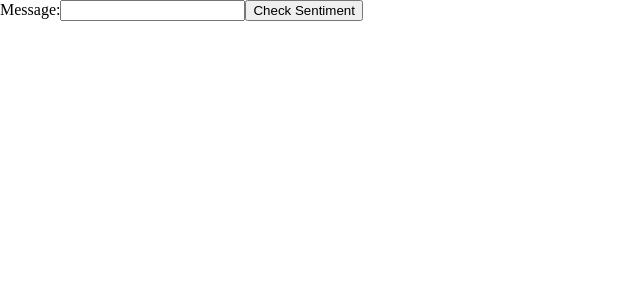
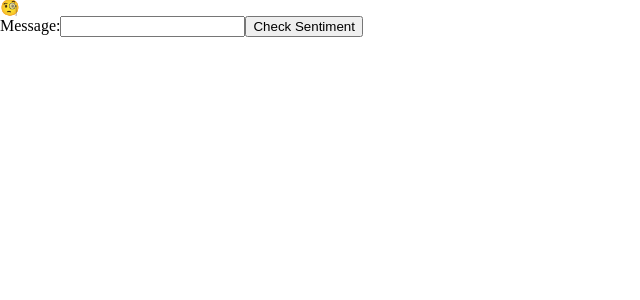
Before and after one commit to mistercanderson/overthunk, a React (Create React App) app: page / in a window 1280 px wide. Shown: the top 300 px of the page, without its empty margins (0-640 px from the left). Built offline with nearby package versions, Linux system fonts and the light colour scheme.

Commit message:
Add emoji expressions

```diff
--- a/src/App.js
+++ b/src/App.js
@@ -8,9 +8,24 @@ export default function App() {
   const [drafts, setDrafts] = useState([]);
   const [sentiment, setSentiment] = useState('');
   const [message, setMessage] = useState('');
+  const [emoji, setEmoji] = useState('🧐');
 
   useEffect(() => {
     setSentiment(sentiment);
+    switch (sentiment) {
+      case 'positive':
+        setEmoji('🙂');
+        break;
+      case 'negative':
+        setEmoji('😕');
+        break;
+      case 'neutral':
+        setEmoji('😑');
+        break;
+      default:
+        setEmoji('🧐');
+        break;
+    }
   }, [sentiment]);
 
   const checkSentiment = (message) => {
@@ -24,6 +39,7 @@ export default function App() {
   const submitDraft = () => {
     setDrafts([...drafts, message]);
     setMessage('');
+    setSentiment('')
   };
 
   return (
@@ -32,11 +48,14 @@ export default function App() {
         exact
         path='/'
         render={() => (
-          <Form
-            checkSentiment={checkSentiment}
-            message={message}
-            setMessage={setMessage}
-          />
+          <>
+            <div>{emoji}</div>
+            <Form
+              checkSentiment={checkSentiment}
+              message={message}
+              setMessage={setMessage}
+            />
+          </>
         )}
       />
       <Route
@@ -44,6 +63,7 @@ export default function App() {
         path='/check-sentiment'
         render={() => (
           <>
+            <div>{emoji}</div>
             <div>{sentiment}</div>
             <Link to='/'>
               <button>Back</button>
```
